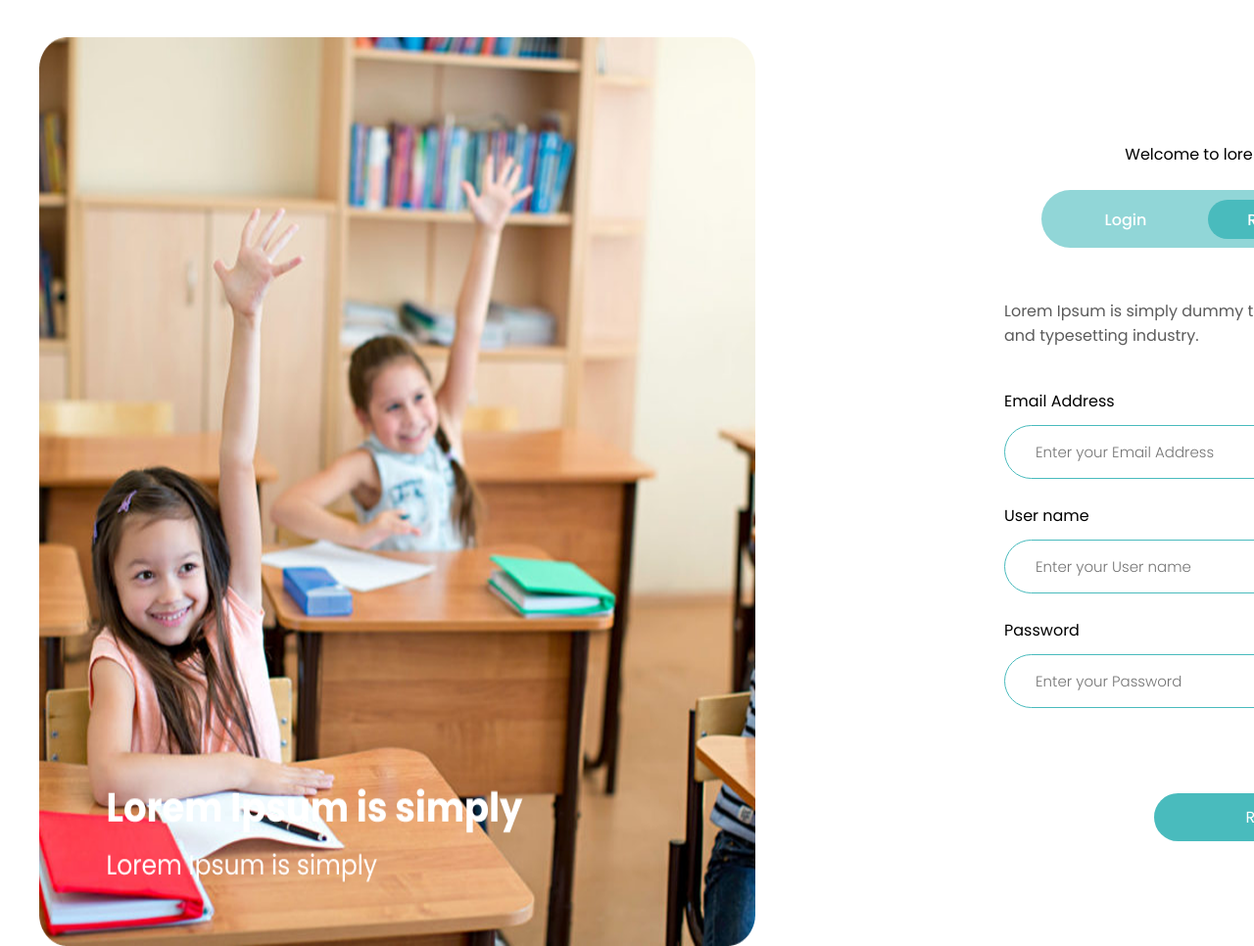
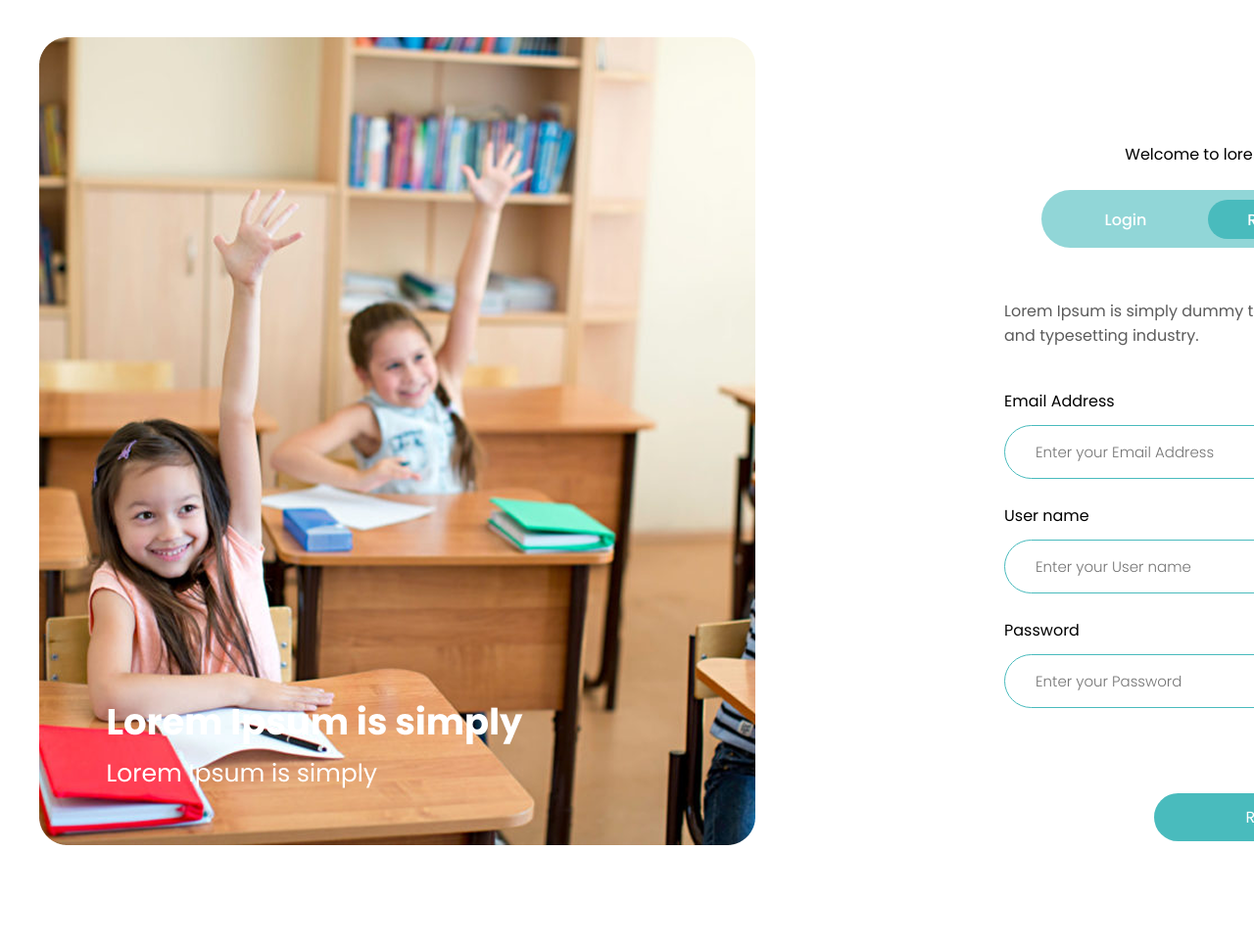
Before and after one commit to Siam-XD/project-6, a plain HTML site: page signup.html in a window 1280 px wide. Shown: the top 966 px of the page at 98% size. Drawn offline with Linux system fonts and the light colour scheme.

Commit message:
image updated in signup page

```diff
--- a/css/signup.css
+++ b/css/signup.css
@@ -8,6 +8,10 @@ section > .container {
     display: flex;
     justify-content: space-between;
     padding: 38px 40px;
+}
+section > .container > img {
+    width: 731px;
+    height: 825px;
 }
 .signup-text {
     display: flex;
```
